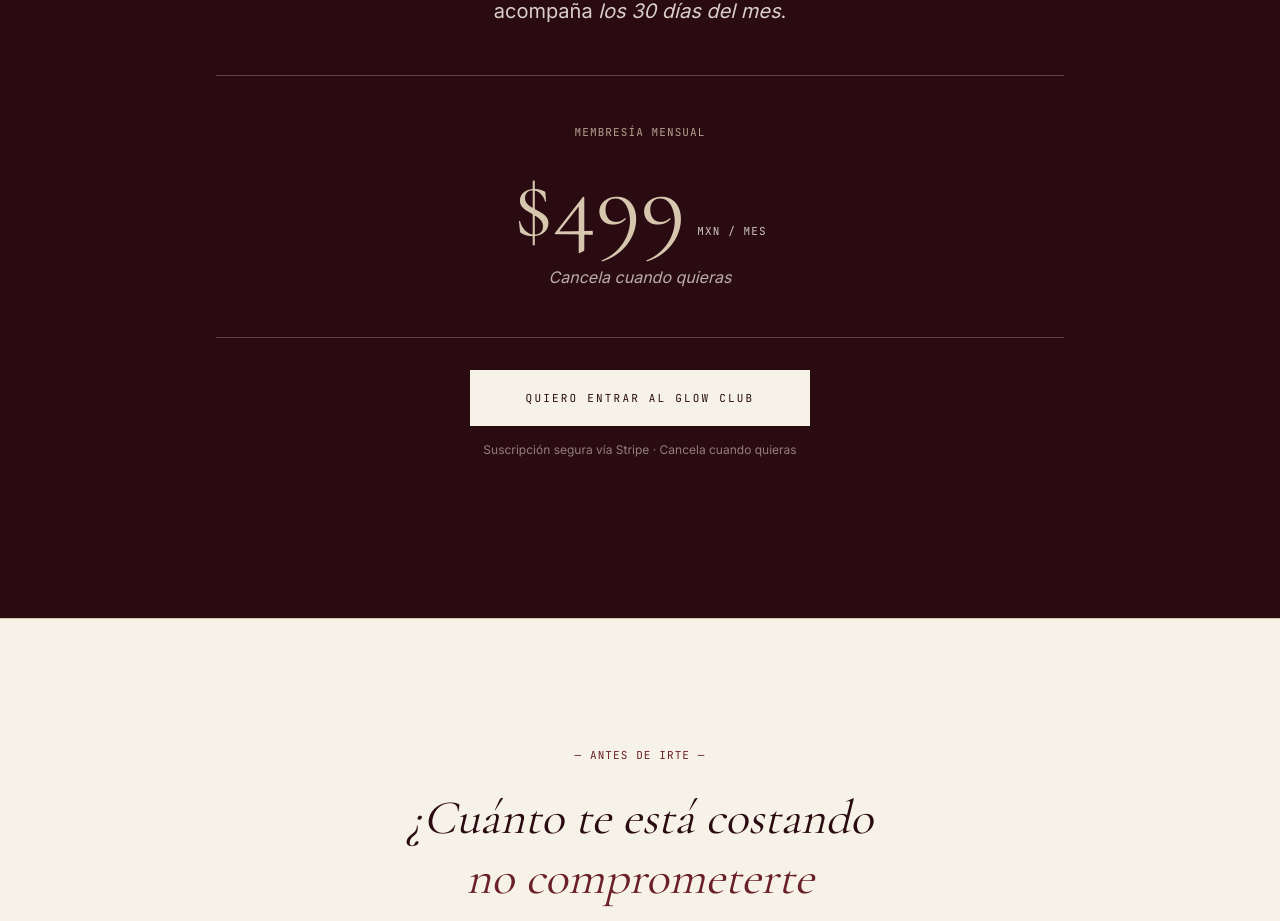
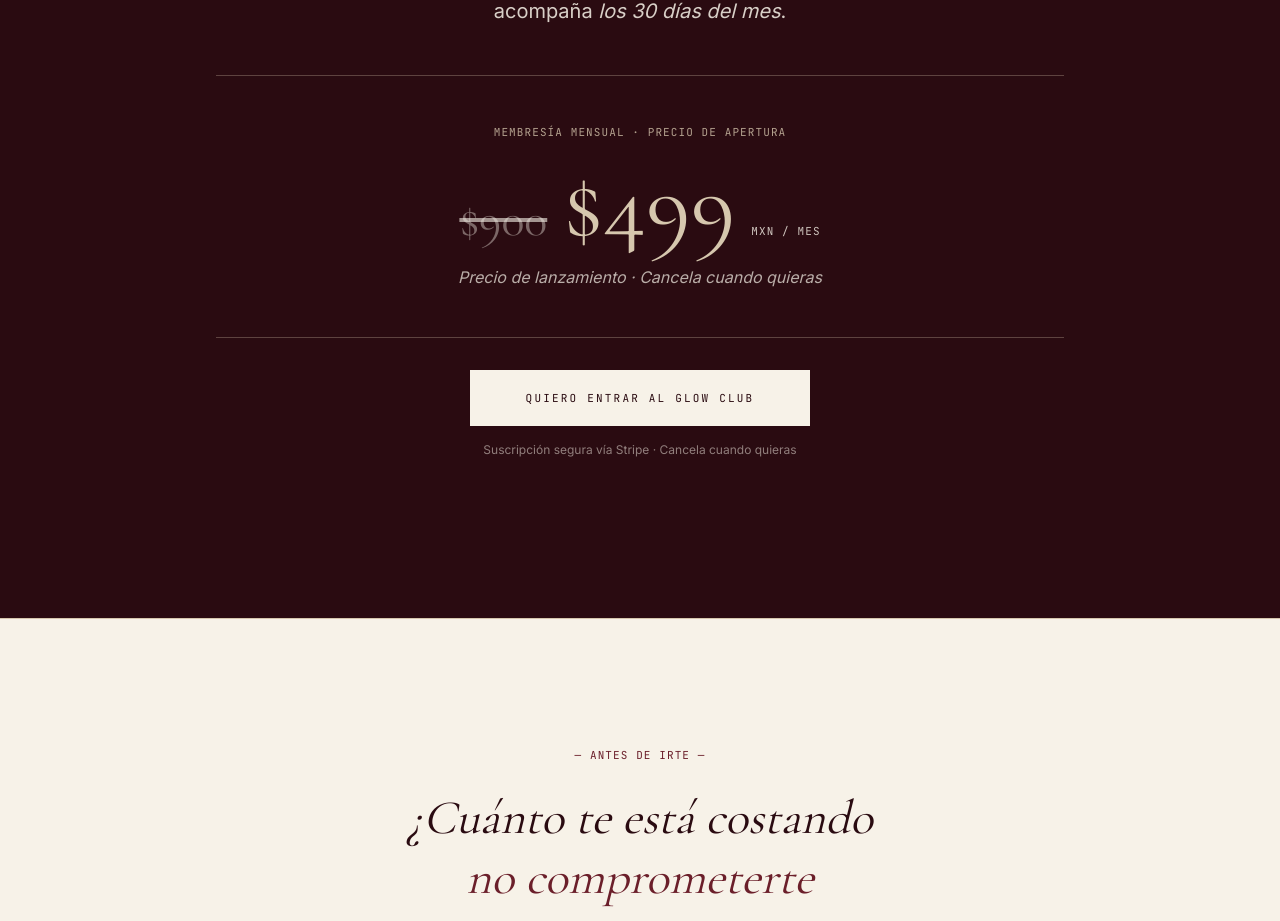
Before and after one commit to sarahi-hs/mvmaacademy.com, a Next.js app: page /comunidad in a window 1280 px wide. Shown: the part 3238-4159 px from the top of the page. Built offline with nearby package versions, Linux system fonts and the light colour scheme.

Commit message:
feat(glow-club): precio tachado $900 con $499 como oferta de apertura
Muestra $900 tachado + $499 grande + etiqueta "Precio de apertura" y
"Precio de lanzamiento · Cancela cuando quieras" para transmitir
urgencia sin sonar agresivo.

Co-Authored-By: Claude Opus 4.7 <noreply@anthropic.com>

```diff
--- a/src/app/comunidad/page.tsx
+++ b/src/app/comunidad/page.tsx
@@ -191,13 +191,21 @@ export default function GlowClubPage() {
 
           <div className="border-y border-beige/30 py-12 my-8">
             <p className="mono-label text-beige/80 mb-4" style={{ color: "rgba(214,199,174,0.8)" }}>
-              MEMBRESÍA MENSUAL
+              MEMBRESÍA MENSUAL · PRECIO DE APERTURA
             </p>
-            <div className="flex flex-wrap items-baseline gap-3 justify-center mb-3">
+            <div className="flex flex-wrap items-baseline gap-4 justify-center mb-3">
+              <p
+                className="font-display text-4xl md:text-5xl text-ivory/40 line-through decoration-ivory/60"
+                aria-label="Precio regular tachado"
+              >
+                $900
+              </p>
               <p className="font-display text-7xl md:text-8xl text-beige">$499</p>
               <span className="mono-label text-ivory/80">MXN / MES</span>
             </div>
-            <p className="text-ivory/70 italic">Cancela cuando quieras</p>
+            <p className="text-ivory/70 italic">
+              Precio de lanzamiento · Cancela cuando quieras
+            </p>
           </div>
 
           <a
```
